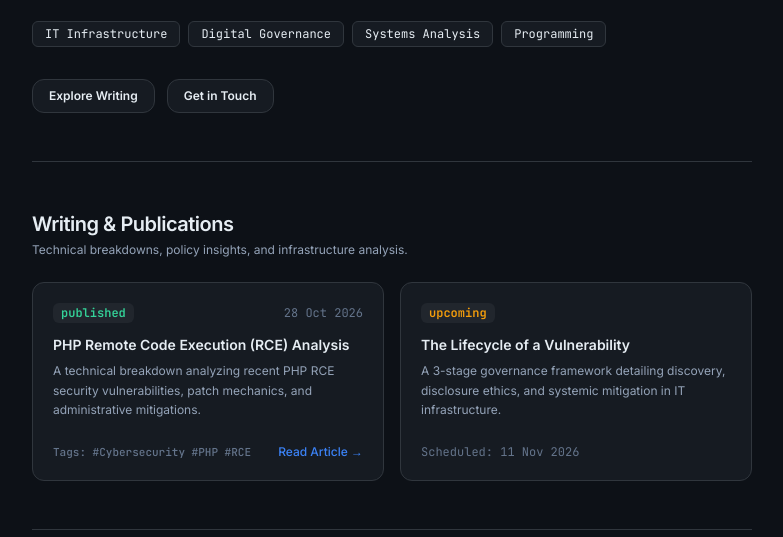
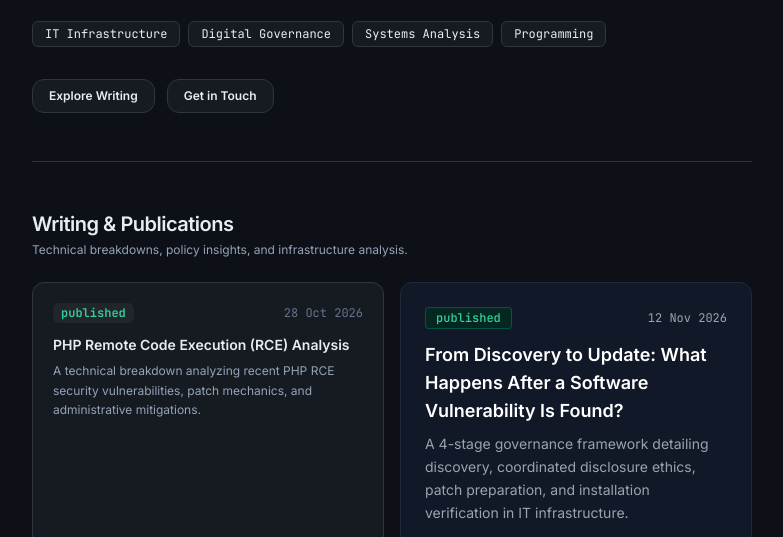
Before and after one commit to APaudel-NP/apaudel-np.github.io, a plain HTML site: page index.html in a window 1280 px wide. Shown: the part 228-765 px from the top of the page, without its empty margins (248-1031 px from the left). Drawn offline with nearby package versions, Linux system fonts and the light colour scheme.

Commit message:
Fix HTML encoding issues in index.html

```diff
--- a/index.html
+++ b/index.html
@@ -133,23 +133,25 @@
           </div>
         </article>
 
-        <!-- Upcoming Article -->
-        <article class="p-5 rounded-xl border border-[#d0d7de] dark:border-[#30363d] bg-white dark:bg-[#161b22] flex flex-col justify-between space-y-4">
-          <div class="space-y-3">
-            <div class="flex items-center justify-between text-xs font-mono text-slate-500">
-              <span class="px-2 py-0.5 rounded-md bg-slate-100 dark:bg-[#21262d] text-amber-500 font-semibold">upcoming</span>
+        <!-- Published Article Card -->
+        <div class="p-6 rounded-xl bg-white dark:bg-[#111827] border border-gray-200 dark:border-gray-800 hover:border-gray-300 dark:hover:border-gray-700 transition">
+            <div class="flex items-center justify-between mb-3 text-xs font-mono">
+                <span class="bg-emerald-100 text-emerald-700 border border-emerald-300 dark:bg-emerald-950/80 dark:text-emerald-400 dark:border-emerald-800/80 px-2.5 py-0.5 rounded font-medium">published</span>
+                <span class="text-gray-500 dark:text-gray-400">12 Nov 2026</span>
             </div>
-            <div>
-              <h3 class="text-sm font-bold">The Lifecycle of a Vulnerability</h3>
-              <p class="text-xs text-slate-600 dark:text-slate-400 mt-1.5 leading-relaxed">
-                A 3-stage governance framework detailing discovery, disclosure ethics, and systemic mitigation in IT infrastructure.
-              </p>
+            <h3 class="text-lg font-bold text-gray-900 dark:text-white mb-2">
+                From Discovery to Update: What Happens After a Software Vulnerability Is Found?
+            </h3>
+            <p class="text-sm text-gray-600 dark:text-gray-400 mb-4 leading-relaxed">
+                A 4-stage governance framework detailing discovery, coordinated disclosure ethics, patch preparation, and installation verification in IT infrastructure.
+            </p>
+            <div class="flex items-center justify-between text-xs font-mono">
+                <span class="text-gray-500 dark:text-gray-400">Tags: #Cybersecurity #Vulnerability #PatchManagement</span>
+                <a href="from-discovery-to-update.html" class="text-sky-600 dark:text-sky-400 hover:underline font-medium inline-flex items-center">
+                    Read Article →
+                </a>
             </div>
-          </div>
-          <div class="pt-2 text-xs font-mono text-slate-500">
-            Scheduled: 11 Nov 2026
-          </div>
-        </article>
+        </div>
 
       </div>
     </section>
```
